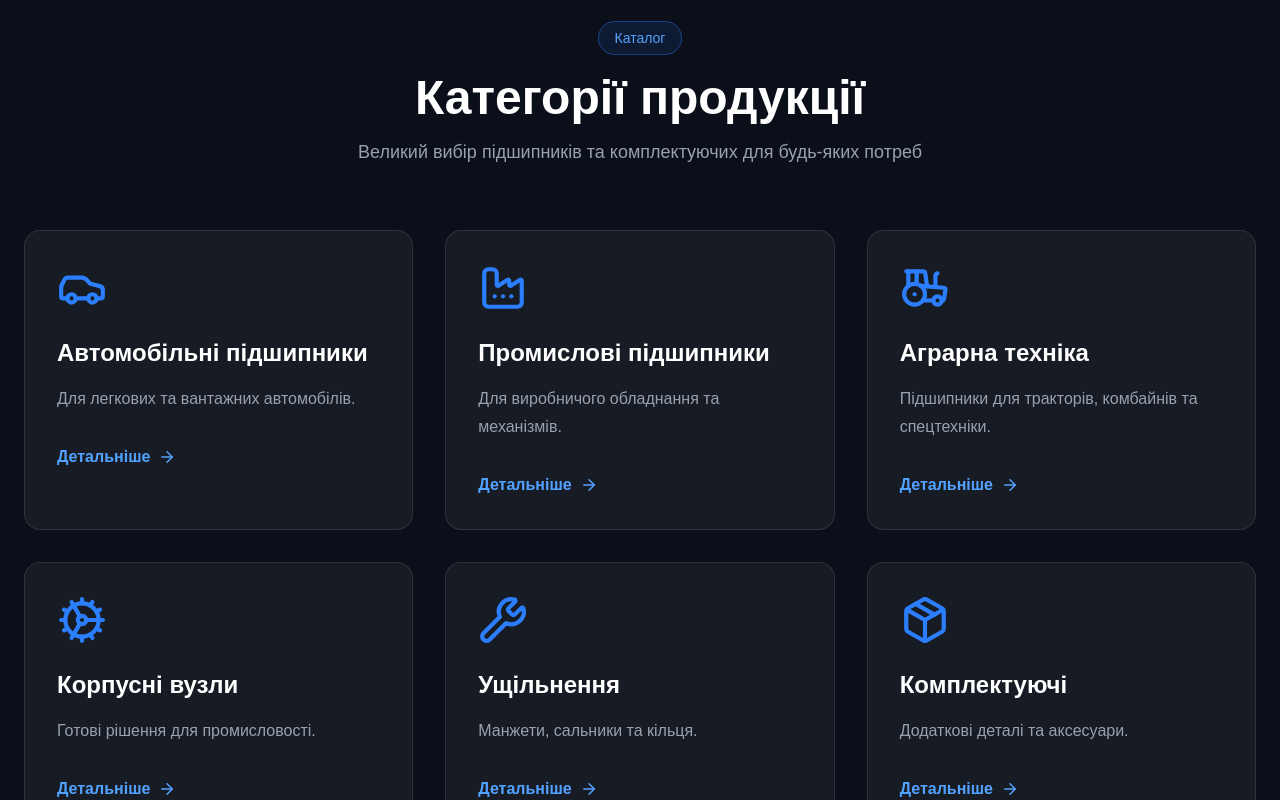
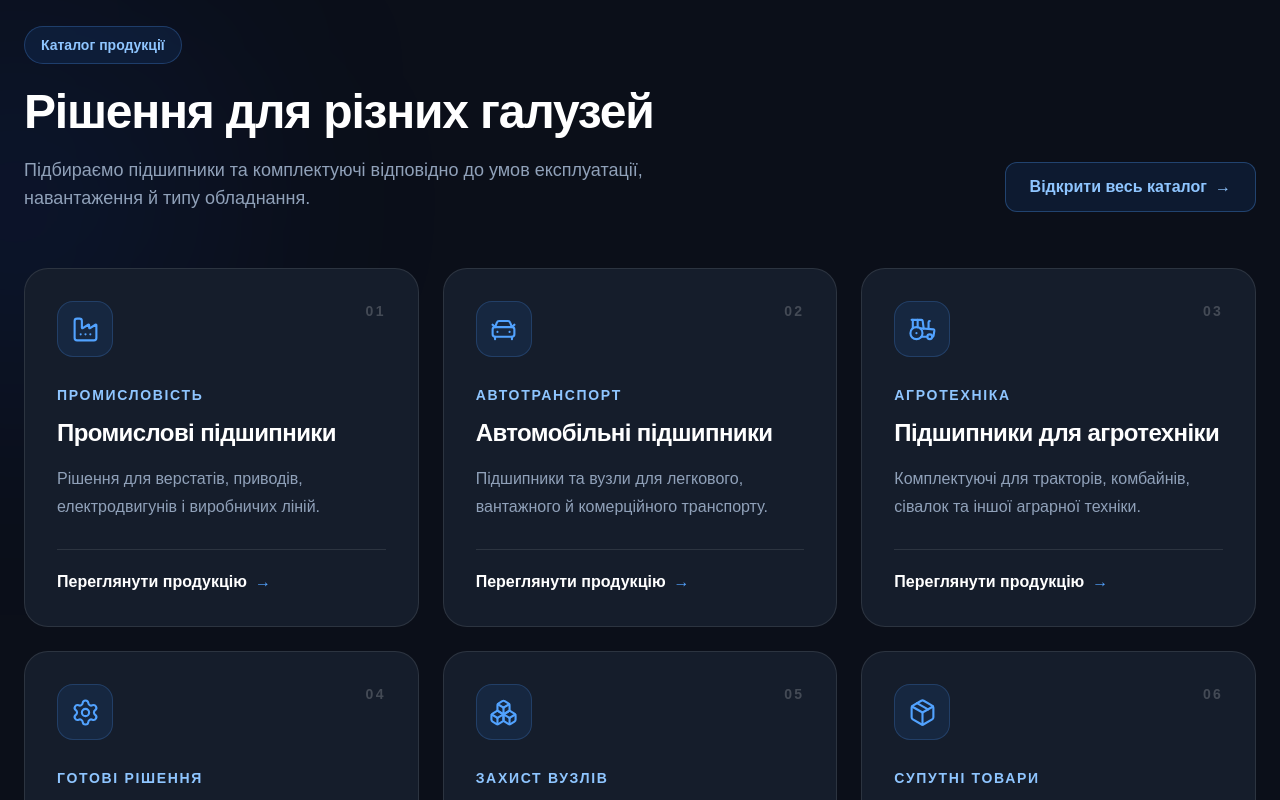
Before and after one commit to VCTR777/interbearing, a Next.js app in the folder interbearing-site/: page / in a window 1280 px wide. Shown: the part 1920-2720 px from the top of the page. Built offline with nearby package versions, Linux system fonts and the light colour scheme.

Commit message:
Improve product categories

```diff
--- a/interbearing-site/app/components/Categories.tsx
+++ b/interbearing-site/app/components/Categories.tsx
@@ -1,98 +1,152 @@
 import {
-  Car,
+  Boxes,
+  CarFront,
   Factory,
+  Package,
+  Settings,
   Tractor,
-  Cog,
-  Wrench,
-  Package,
-  ArrowRight,
+  type LucideIcon,
 } from "lucide-react";
+import Link from "next/link";
 
-const categories = [
+type Category = {
+  title: string;
+  text: string;
+  label: string;
+  icon: LucideIcon;
+};
+
+const categories: Category[] = [
   {
-    icon: Car,
-    title: "Автомобільні підшипники",
-    text: "Для легкових та вантажних автомобілів.",
+    title: "Промислові підшипники",
+    text: "Рішення для верстатів, приводів, електродвигунів і виробничих ліній.",
+    label: "Промисловість",
+    icon: Factory,
   },
   {
-    icon: Factory,
-    title: "Промислові підшипники",
-    text: "Для виробничого обладнання та механізмів.",
+    title: "Автомобільні підшипники",
+    text: "Підшипники та вузли для легкового, вантажного й комерційного транспорту.",
+    label: "Автотранспорт",
+    icon: CarFront,
   },
   {
+    title: "Підшипники для агротехніки",
+    text: "Комплектуючі для тракторів, комбайнів, сівалок та іншої аграрної техніки.",
+    label: "Агротехніка",
     icon: Tractor,
-    title: "Аграрна техніка",
-    text: "Підшипники для тракторів, комбайнів та спецтехніки.",
   },
   {
-    icon: Cog,
     title: "Корпусні вузли",
-    text: "Готові рішення для промисловості.",
+    text: "Готові підшипникові вузли для швидкого монтажу та надійної експлуатації.",
+    label: "Готові рішення",
+    icon: Settings,
   },
   {
-    icon: Wrench,
     title: "Ущільнення",
-    text: "Манжети, сальники та кільця.",
+    text: "Манжети, сальники та ущільнювальні елементи для захисту механізмів.",
+    label: "Захист вузлів",
+    icon: Boxes,
   },
   {
+    title: "Комплектуючі",
+    text: "Супутні деталі й аксесуари для обслуговування підшипникових систем.",
+    label: "Супутні товари",
     icon: Package,
-    title: "Комплектуючі",
-    text: "Додаткові деталі та аксесуари.",
   },
 ];
 
 export default function Categories() {
   return (
-    <section className="bg-[#0B0F19] py-24">
-      <div className="mx-auto max-w-7xl px-6">
+    <section
+      aria-labelledby="categories-title"
+      className="relative overflow-hidden bg-[#0B0F19] py-24 text-white"
+    >
+      <div
+        aria-hidden="true"
+        className="pointer-events-none absolute -left-44 top-20 h-96 w-96 rounded-full bg-blue-600/10 blur-[130px]"
+      />
 
-        <div className="text-center">
-          <span className="rounded-full border border-blue-500/40 bg-blue-500/10 px-4 py-2 text-sm text-blue-400">
-            Каталог
-          </span>
+      <div className="relative mx-auto max-w-7xl px-6">
+        <div className="flex flex-col gap-8 lg:flex-row lg:items-end lg:justify-between">
+          <div className="max-w-3xl">
+            <span className="inline-flex rounded-full border border-blue-400/25 bg-blue-500/10 px-4 py-2 text-sm font-semibold text-blue-300">
+              Каталог продукції
+            </span>
 
-          <h2 className="mt-6 text-5xl font-bold">
-            Категорії продукції
-          </h2>
+            <h2
+              id="categories-title"
+              className="mt-6 text-4xl font-black tracking-tight sm:text-5xl"
+            >
+              Рішення для різних галузей
+            </h2>
 
-          <p className="mt-4 text-lg text-gray-400">
-            Великий вибір підшипників та комплектуючих для будь-яких потреб
-          </p>
+            <p className="mt-5 max-w-2xl text-base leading-7 text-slate-400 sm:text-lg">
+              Підбираємо підшипники та комплектуючі відповідно до умов
+              експлуатації, навантаження й типу обладнання.
+            </p>
+          </div>
+
+          <Link
+            href="/catalog"
+            className="inline-flex w-fit items-center gap-2 rounded-xl border border-blue-400/30 bg-blue-500/10 px-6 py-3 font-semibold text-blue-300 transition hover:border-blue-400/60 hover:bg-blue-500/20 hover:text-white"
+          >
+            Відкрити весь каталог
+            <span aria-hidden="true">→</span>
+          </Link>
         </div>
 
-        <div className="mt-16 grid gap-8 md:grid-cols-2 xl:grid-cols-3">
-
-          {categories.map((item) => {
-            const Icon = item.icon;
+        <div className="mt-14 grid items-stretch gap-6 md:grid-cols-2 xl:grid-cols-3">
+          {categories.map((category, index) => {
+            const Icon = category.icon;
 
             return (
-              <div
-                key={item.title}
-                className="group rounded-2xl border border-white/10 bg-white/5 p-8 transition duration-300 hover:-translate-y-2 hover:border-blue-500"
+              <Link
+                key={category.title}
+                href="/catalog"
+                className="group relative flex min-h-72 flex-col overflow-hidden rounded-3xl border border-white/10 bg-[#151D2B] p-8 transition duration-300 hover:-translate-y-2 hover:border-blue-400/45 hover:shadow-2xl hover:shadow-blue-950/35"
               >
-                <Icon
-                  size={50}
-                  className="mb-6 text-blue-500 transition group-hover:scale-110"
+                <div
+                  aria-hidden="true"
+                  className="absolute inset-x-0 top-0 h-px bg-gradient-to-r from-transparent via-blue-400/0 to-transparent transition duration-300 group-hover:via-blue-400/70"
                 />
 
-                <h3 className="text-2xl font-bold">
-                  {item.title}
+                <div className="flex items-start justify-between gap-4">
+                  <div className="flex h-14 w-14 items-center justify-center rounded-2xl border border-blue-400/20 bg-blue-500/10 text-blue-400 transition duration-300 group-hover:scale-110 group-hover:bg-blue-500/15">
+                    <Icon aria-hidden="true" size={29} strokeWidth={1.75} />
+                  </div>
+
+                  <span className="text-sm font-bold tracking-[0.16em] text-white/20">
+                    0{index + 1}
+                  </span>
+                </div>
+
+                <p className="mt-7 text-sm font-semibold uppercase tracking-[0.12em] text-blue-300">
+                  {category.label}
+                </p>
+
+                <h3 className="mt-3 text-2xl font-bold tracking-tight transition group-hover:text-blue-300">
+                  {category.title}
                 </h3>
 
-                <p className="mt-4 leading-7 text-gray-400">
-                  {item.text}
+                <p className="mt-4 flex-1 leading-7 text-slate-400">
+                  {category.text}
                 </p>
 
-                <button className="mt-8 flex items-center gap-2 font-semibold text-blue-400 transition hover:text-blue-300">
-                  Детальніше
-                  <ArrowRight size={18} />
-                </button>
-              </div>
+                <div className="mt-7 border-t border-white/10 pt-5">
+                  <span className="inline-flex items-center gap-2 font-semibold text-white">
+                    Переглянути продукцію
+                    <span
+                      aria-hidden="true"
+                      className="text-blue-400 transition-transform group-hover:translate-x-1"
+                    >
+                      →
+                    </span>
+                  </span>
+                </div>
+              </Link>
             );
           })}
-
         </div>
-
       </div>
     </section>
   );
```
